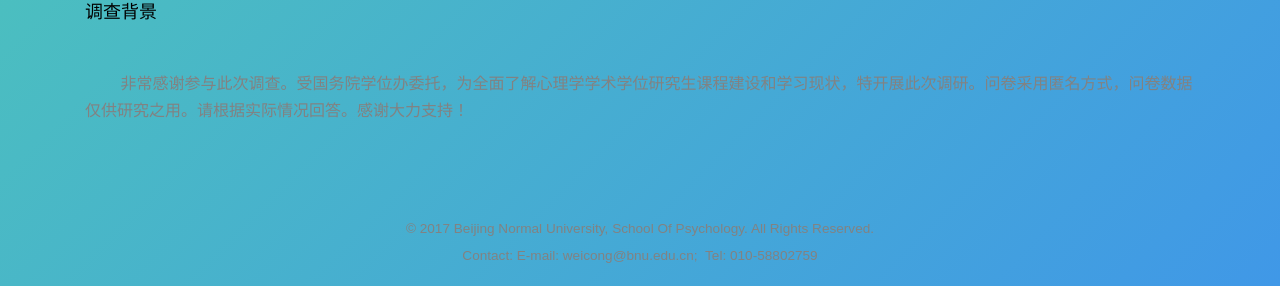
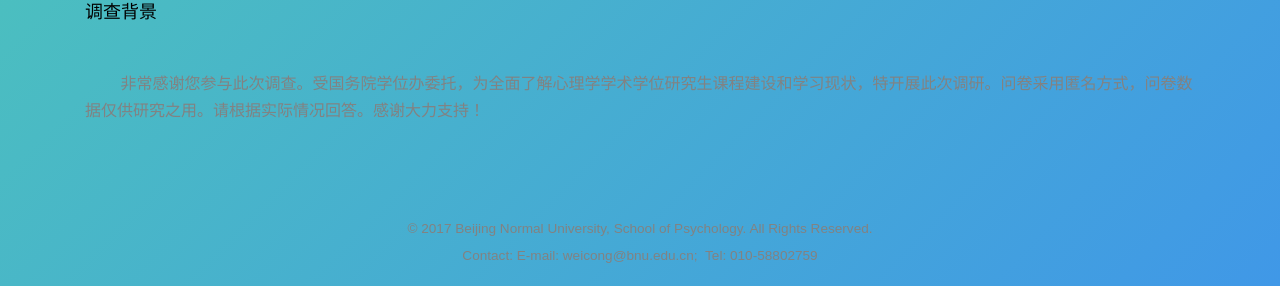
Before and after one commit to Leenaaa/bnupsy.github.io, a plain HTML site: page index.html in a window 1280 px wide. Shown: the part 1926-2212 px from the top of the page. Drawn offline with Linux system fonts and the light colour scheme; files whose address does not match are found by name.

Commit message:
修改网页

```diff
--- a/index.html
+++ b/index.html
@@ -149,13 +149,13 @@
 				<div class="col-md-12 gtco-widget" text-justify="inter-ideograph">
 					<h4>调查背景</h4>
 					<br />
-					<p>&nbsp;&nbsp;&nbsp;&nbsp;&nbsp;&nbsp;&nbsp;&nbsp;非常感谢参与此次调查。受国务院学位办委托，为全面了解心理学学术学位研究生课程建设和学习现状，特开展此次调研。问卷采用匿名方式，问卷数据仅供研究之用。请根据实际情况回答。感谢大力支持！</p>
+					<p>&nbsp;&nbsp;&nbsp;&nbsp;&nbsp;&nbsp;&nbsp;&nbsp;非常感谢您参与此次调查。受国务院学位办委托，为全面了解心理学学术学位研究生课程建设和学习现状，特开展此次调研。问卷采用匿名方式，问卷数据仅供研究之用。请根据实际情况回答。感谢大力支持！</p>
 				</div>
 			</div>
 			<div class="row copyright">
 				<div class="col-md-12">
 					<p align="center" text-justify="center">
-						<small class="block">&copy; 2017 Beijing Normal University, School Of Psychology. All Rights Reserved.</small>
+						<small class="block">&copy; 2017 Beijing Normal University, School of Psychology. All Rights Reserved.</small>
 						<br />
 						<small class="block"> Contact:&nbsp;E-mail: weicong@bnu.edu.cn;&nbsp;&nbsp;Tel: 010-58802759</small>
 					</p>
```
